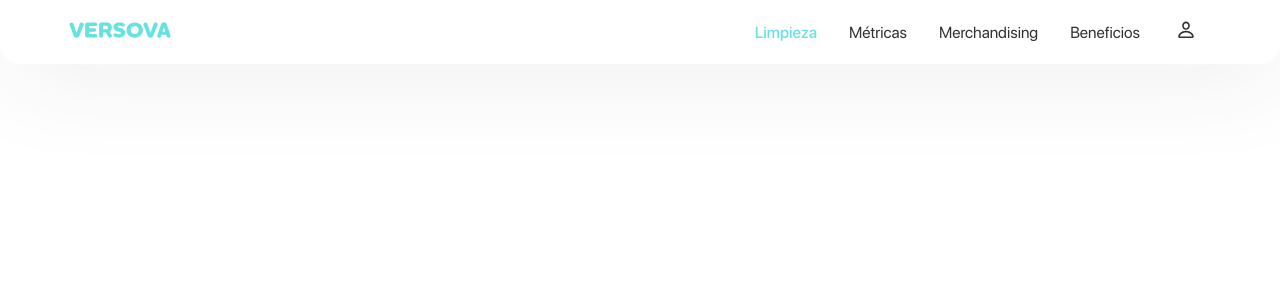
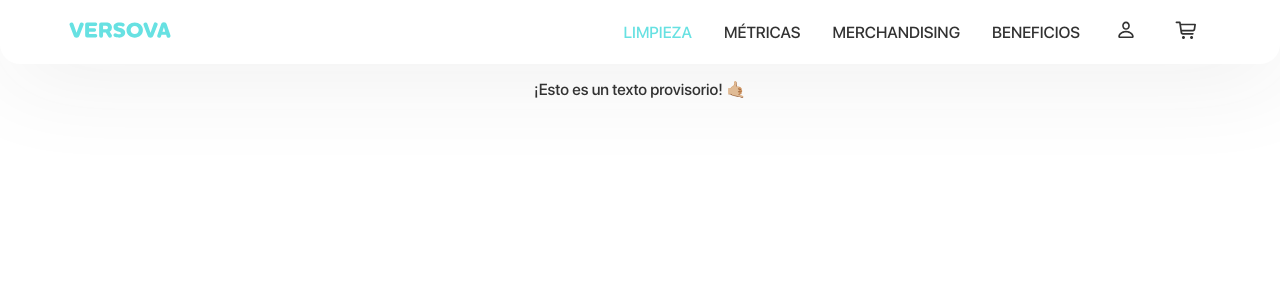
Before and after one commit to luzestol/versova, a React (Create React App) app: page / in a window 1280 px wide. Shown: the top 300 px of the page. Built offline with nearby package versions, Linux system fonts and the light colour scheme.

Commit message:
Commit 2 - CartWidget & ItemListContainer

```diff
--- a/src/App.css
+++ b/src/App.css
@@ -12,14 +12,14 @@
 
 .App-header {
   font-family: "SF Pro Display";
-  font-weight: 300;
+  font-weight: 400;
   color: #323232;
   background-color: #ffffff;
   min-height: 100vh;
   display: flex;
   flex-direction: column;
   align-items: center;
-  justify-content: center;
+  justify-content: flex-start;
 
 }
 
--- a/src/App.js
+++ b/src/App.js
@@ -1,5 +1,7 @@
 
 import './App.css';
+import { CartWidget } from './components/cartwidget/CartWidget';
+import { ItemListContainer } from './components/ItemListContainer/ItemListContainer';
 import { NavBar } from './components/navbar/NavBar.js'
 
 function App() {
@@ -8,6 +10,7 @@ function App() {
     <div className="App">
       <header className="App-header">
       <NavBar />
+      <ItemListContainer greeting="¡Esto es un texto provisorio! 🤙🏼"/>
       </header>
     </div>
   );
--- /dev/null
+++ b/src/components/ItemListContainer/ItemListContainer.css
@@ -0,0 +1,3 @@
+.greeting-wrapper {
+    width: 100%;
+}
--- /dev/null
+++ b/src/components/ItemListContainer/ItemListContainer.js
@@ -0,0 +1,10 @@
+import './ItemListContainer.css';
+
+export const ItemListContainer = (props) => {
+
+    return (
+        <div className="greeting-wrapper">
+            <p> {props.greeting} </p>
+        </div>
+    )
+}
--- /dev/null
+++ b/src/components/cartwidget/CartWidget.js
@@ -0,0 +1,13 @@
+import './CartWidget.css';
+import cart from '../../img/cart.svg'
+
+export const CartWidget = () => {
+    return (
+        <>
+            <a className="cart-widget">
+                <img src={cart} ></img>
+            </a>
+
+        </>
+    )
+}
--- a/src/components/navbar/NavBar.css
+++ b/src/components/navbar/NavBar.css
@@ -5,7 +5,6 @@
     background-color: #ffffff;
     min-height: 60px;
     border-radius: 0px 0px 20px 20px;
-    position: fixed;
     top: 0%;
     box-shadow: 5px 5px 100px rgba(50, 50, 50, 0.1);
 }
--- a/src/components/navbar/NavBar.js
+++ b/src/components/navbar/NavBar.js
@@ -1,6 +1,7 @@
 import './NavBar.css';
 import logo from '../../img/logoweb.svg';
 import person from '../../img/person.svg';
+import { CartWidget } from '../cartwidget/CartWidget';
 
 export const NavBar = () => {
     return (
@@ -11,11 +12,12 @@ export const NavBar = () => {
                 </a>
                 <div className="navbar-collapse">
                     <ul>
-                        <li className="active-item"><a>Limpieza</a></li>
-                        <li><a>Métricas</a></li>
-                        <li><a>Merchandising</a></li>
-                        <li><a>Beneficios</a></li>
+                        <li className="active-item"><a>LIMPIEZA</a></li>
+                        <li><a>MÉTRICAS</a></li>
+                        <li><a>MERCHANDISING</a></li>
+                        <li><a>BENEFICIOS</a></li>
                         <li><a><img src={person}></img></a></li>
+                        <li><CartWidget /></li>
                     </ul>
                 </div>
             </div>
```
Also changed, not shown: src/components/cartwidget/CartWidget.css (added), src/img/cart.svg (added).
